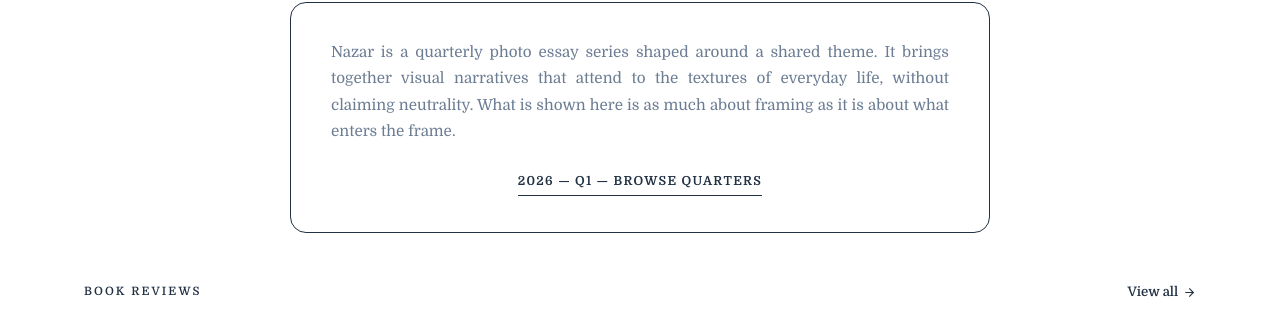
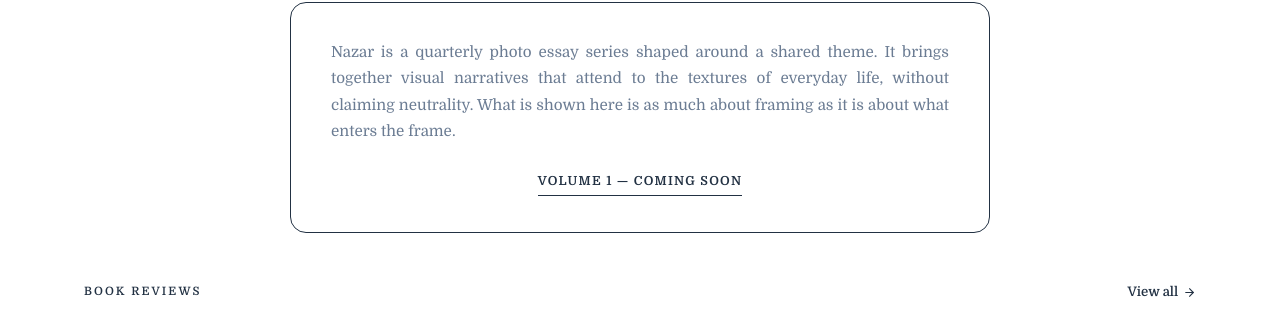
Before and after one commit to someoneonearthwholovestg/the_kural, a Jekyll site: the page built from index.html, in a window 1280 px wide and 900 px high, scrolled down 630 px, cut to the strip 86-402 px from the top of the window. Built offline with Jekyll 4.4.1, drawn with Linux system fonts in a browser that asks for light colours.

Commit message:
Update index.html

```diff
--- a/index.html
+++ b/index.html
@@ -28,8 +28,8 @@ permalink: /
       - If there are no public Nazar quarter pages, show the fallback teaser.
     {%- endcomment -%}
 
-    {% assign all_nazar_pages = site.pages | where_exp: "p", "p.url contains '/nazar/'" %}
-    {% assign all_quarters = "" | split: "" %}
+      {% assign all_nazar_pages = site.pages | where_exp: "p", "p.url contains '/nazar/'" %}
+    {% assign raw_quarters = "" | split: "" %}
     {% assign nazar_docs = "" | split: "" %}
 
     {% for p in all_nazar_pages %}
@@ -38,7 +38,7 @@ permalink: /
 
       {% if first_char != "-" %}
         {% if p.key != nil %}
-          {% assign all_quarters = all_quarters | push: p %}
+          {% assign raw_quarters = raw_quarters | push: p %}
         {% endif %}
         {% if p.layout == "post" %}
           {% assign nazar_docs = nazar_docs | push: p %}
@@ -46,7 +46,16 @@ permalink: /
       {% endif %}
     {% endfor %}
 
-    {% assign all_quarters = all_quarters | sort: "key" | reverse %}
+    {% assign raw_quarters = raw_quarters | sort: "key" | reverse %}
+
+    {% assign all_quarters = "" | split: "" %}
+    {% for quarter in raw_quarters %}
+      {% assign qp = nazar_docs | where_exp: "p", "p.url contains quarter.key" %}
+      {% if qp.size > 0 %}
+        {% assign all_quarters = all_quarters | push: quarter %}
+      {% endif %}
+    {% endfor %}
+
     {% assign latest_quarter = all_quarters | first %}
 
     <!-- ── INTERVIEWS ── -->
```
